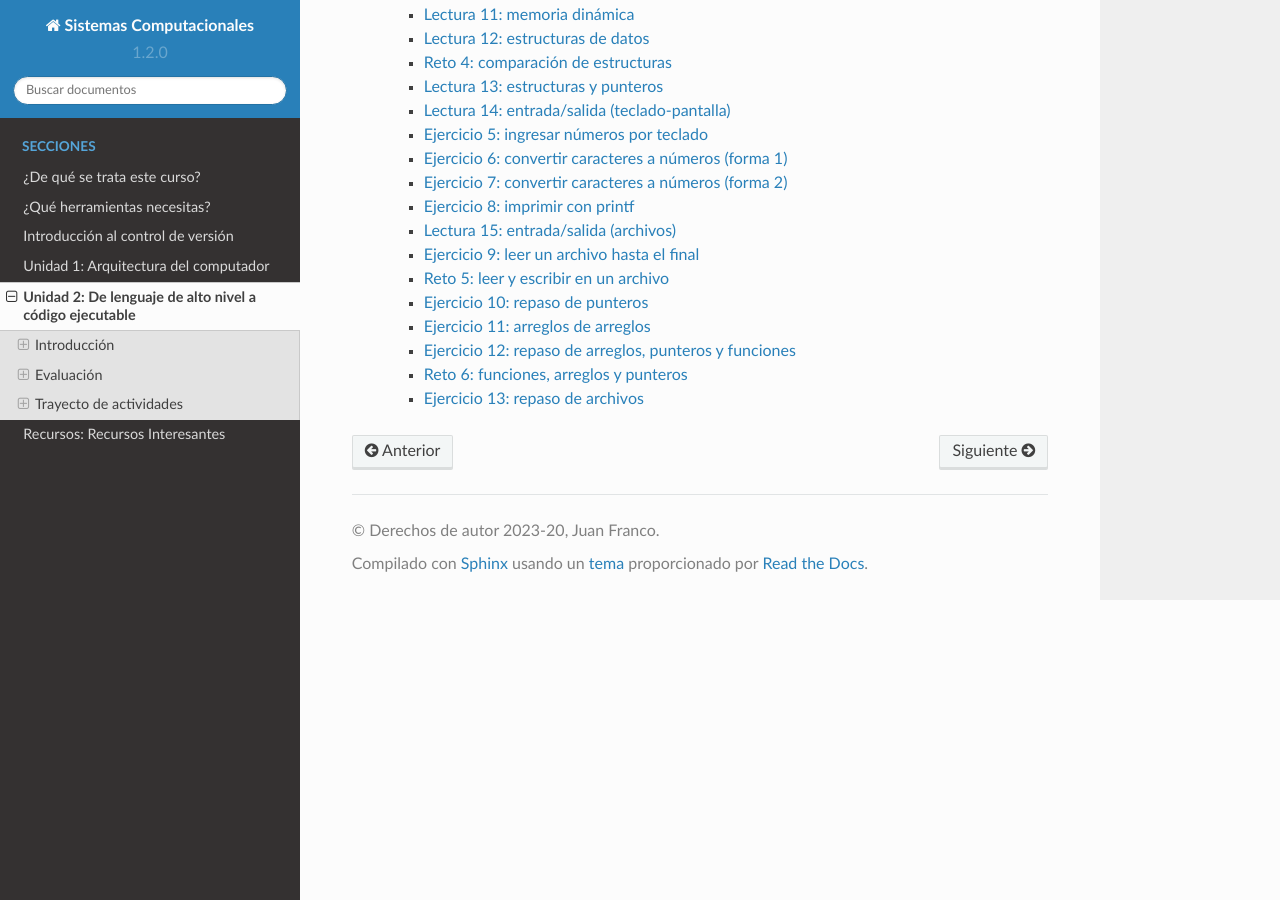
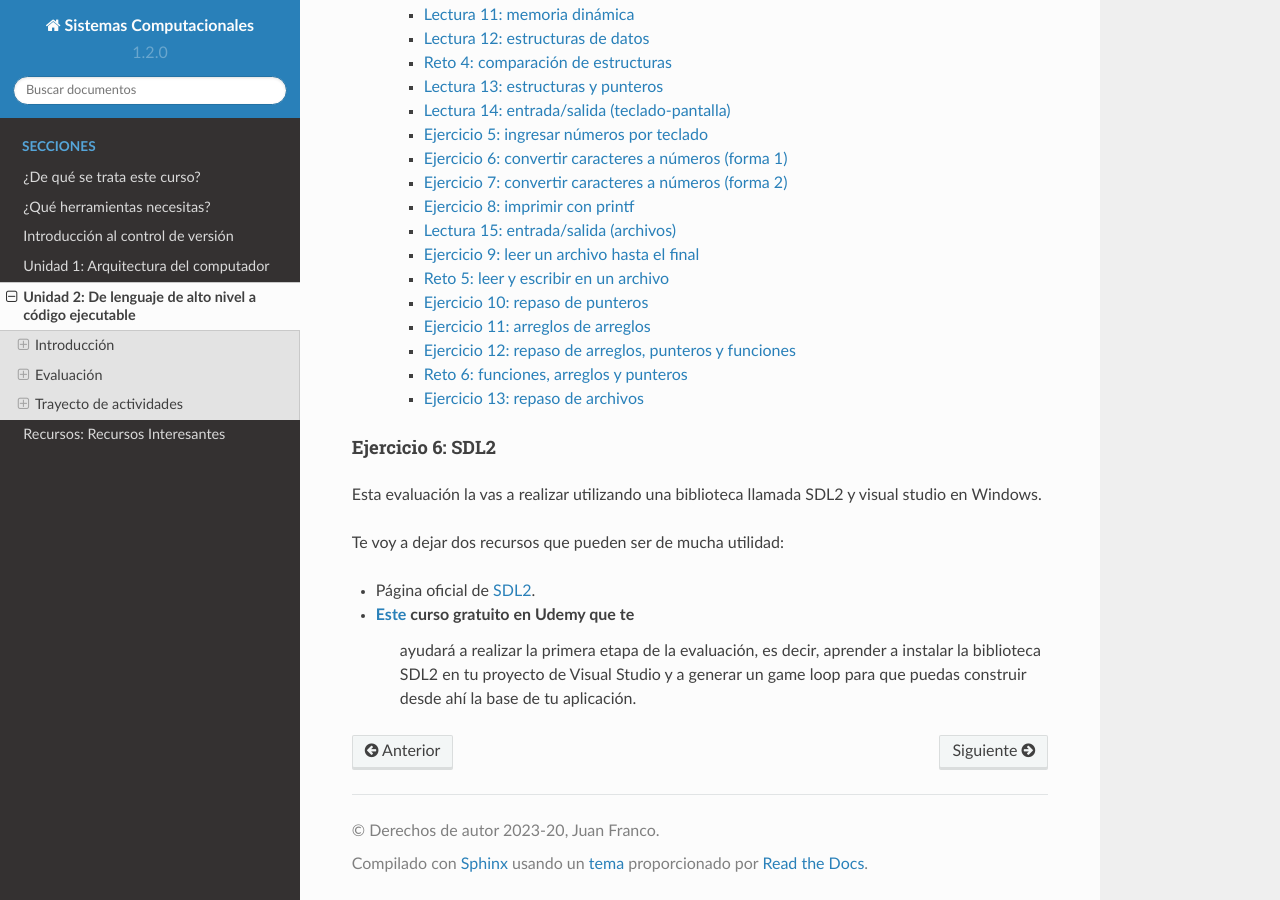
Before and after one commit to juanferfranco/SistemasComputacionales, a Sphinx documentation site: the page built from docs/_unidad2/unidad2.rst, in a window 1280 px wide and 900 px high, scrolled down 9927 px. Built offline with Sphinx 7.4.7 and the Read the Docs theme 2.0.0, drawn with Linux system fonts in a browser that asks for light colours.

Commit message:
Add SDL2 references

```diff
--- a/docs/_unidad2/unidad2.rst
+++ b/docs/_unidad2/unidad2.rst
@@ -445,3 +445,17 @@ del curso: ``lenguaje C``.
     :maxdepth: 3
 
     Introducción a C <./introC>
+
+Ejercicio 6: SDL2
+^^^^^^^^^^^^^^^^^^^^
+
+Esta evaluación la vas a realizar utilizando una biblioteca llamada
+SDL2 y visual studio en Windows.
+
+Te voy a dejar dos recursos que pueden ser de mucha utilidad:
+
+* Página oficial de `SDL2 <https://www.libsdl.org/>`__.
+* `Este <https://www.udemy.com/course/game-loop-c-sdl/>`__ curso gratuito en Udemy que te
+   ayudará a realizar la primera etapa de la evaluación, es decir, aprender a instalar
+   la biblioteca SDL2 en tu proyecto de Visual Studio y a generar un game loop para
+   que puedas construir desde ahí la base de tu aplicación.
```
